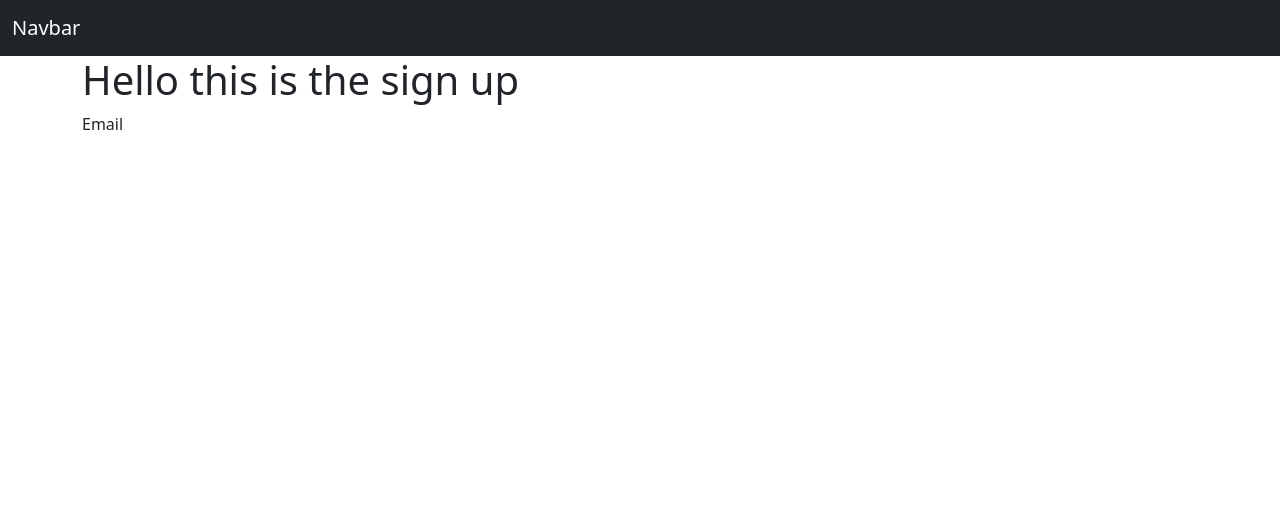
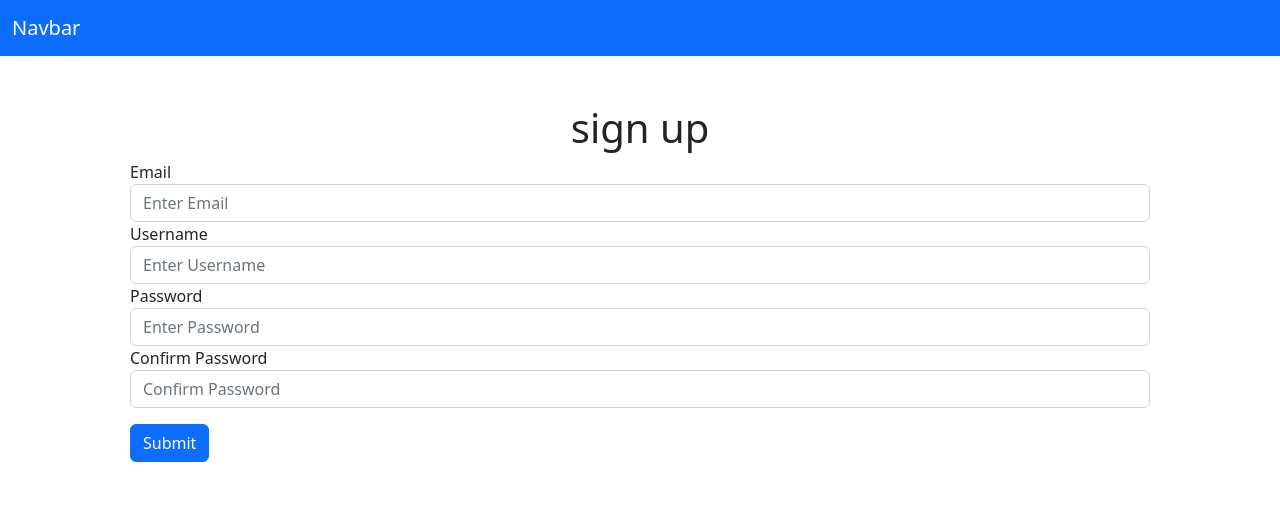
Before and after one commit to ttodawg01/FINAL_project, a Flask app: page /signup in a window 1280 px wide. Shown: the top 509 px of the page. Run offline with Flask 2, Linux system fonts and the light colour scheme.

Commit message:
updating form validation

```diff
--- a/app/__init__.py
+++ b/app/__init__.py
@@ -3,7 +3,7 @@ from flask import Flask
 
 app = Flask(__name__)
 #add a secret key to app config
-app.config['SECRET_KEY'] = 'Never-guess'
+app.config['SECRET_KEY'] = 'you-will-never-guess'
 
 
 from . import routes
--- a/app/routes.py
+++ b/app/routes.py
@@ -1,4 +1,4 @@
-from flask import render_template
+from flask import render_template, redirect, url_for
 from app import app
 from app.forms import SignUpForm
 
@@ -10,7 +10,18 @@ def index():
 def post():
     return render_template("posts.html")
 
-@app.route('/signup')
+@app.route('/signup', methods=["GET", "POST"])
 def signup():
     form = SignUpForm()
+    if form.validate_on_submit():
+        print('success')
+        #data from the form
+        email = form.email.data
+        username = form.username.data
+        password = form.password.data
+        print(email, username, password)
+
+        #go back to the main page
+        return redirect(url_for('index'))
+
     return render_template('signup.html', form=form)
--- a/app/templates/nav.html
+++ b/app/templates/nav.html
@@ -1,6 +1,6 @@
 
 
-<nav class="navbar navbar-dark bg-dark">
+<nav class="navbar navbar-dark bg-primary">
     <div class="container-fluid">
       <a class="navbar-brand" href="#">Navbar</a>
     </div>
--- a/app/templates/signup.html
+++ b/app/templates/signup.html
@@ -3,9 +3,25 @@
 {% block title %}Sign Up{% endblock %}
 
 {% block content %}
-    <h1>Hello this is the sign up</h1>
 
-    <form action="">
+
+
+    <form action="" class="bg-white p-5 rounded" method="POST">
+        <h1 class="text-center">sign up</h1>
+        {{ form.csrf_token }}
+
         {{ form.email.label }}
+        {{ form.email(class='form-control', placeholder = 'Enter Email') }}
+
+        {{ form.username.label }}
+        {{ form.username(class='form-control', placeholder = 'Enter Username') }}
+
+        {{ form.password.label }}
+        {{ form.password(class='form-control', placeholder = 'Enter Password') }}
+
+        {{ form.confirm_pass.label }}
+        {{ form.confirm_pass(class='form-control', placeholder = 'Confirm Password') }}
+
+        {{ form.submit (class='btn btn-primary mt-3')}}
     </form>
 {% endblock %}
```
